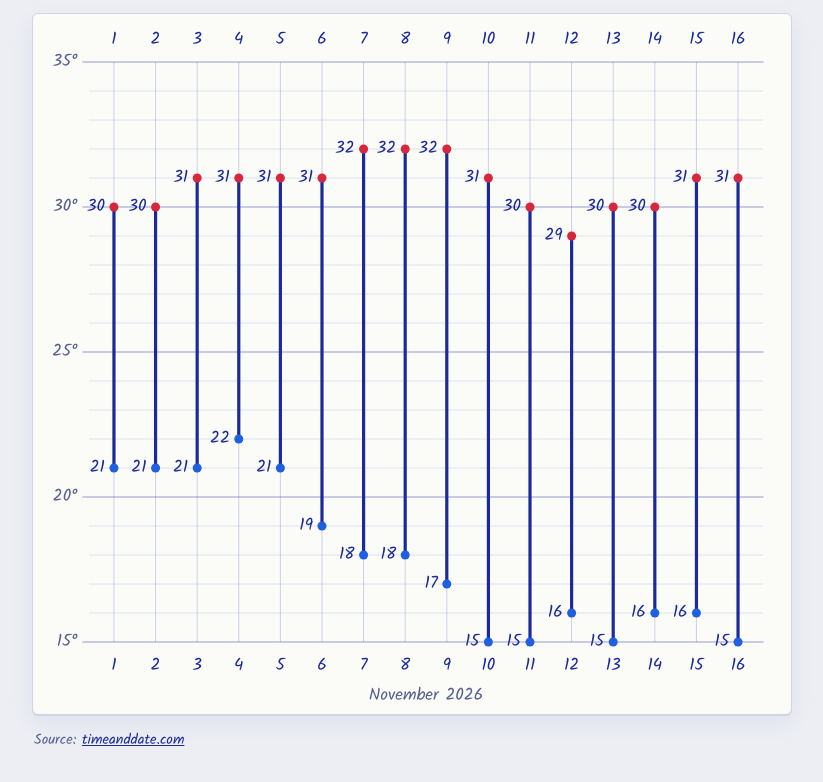
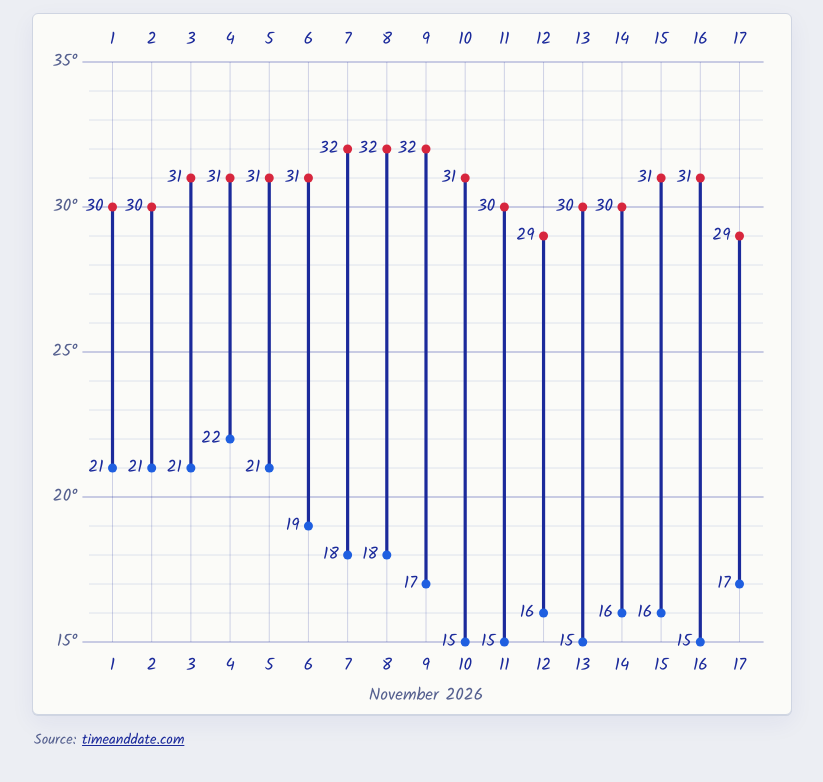
Before and after one commit to asingh44878/temp-nov-2026, a plain HTML site: page index.html in a window 1280 px wide. Shown: the part 94-876 px from the top of the page, without its empty margins (228-1051 px from the left). Drawn offline with nearby package versions, Linux system fonts and the light colour scheme.

Commit message:
Add weather data for day 17

```diff
--- a/index.html
+++ b/index.html
@@ -114,7 +114,8 @@
     { day: 13, min: 15, max: 30},
     { day: 14, min: 16, max: 30},
     { day: 15, min: 16, max: 31},
-    { day: 16, min: 15, max: 31}
+    { day: 16, min: 15, max: 31},
+    { day: 17, min: 17, max: 29}
   ];
 
   const Y_MIN = 15, Y_MAX = 35;
```
